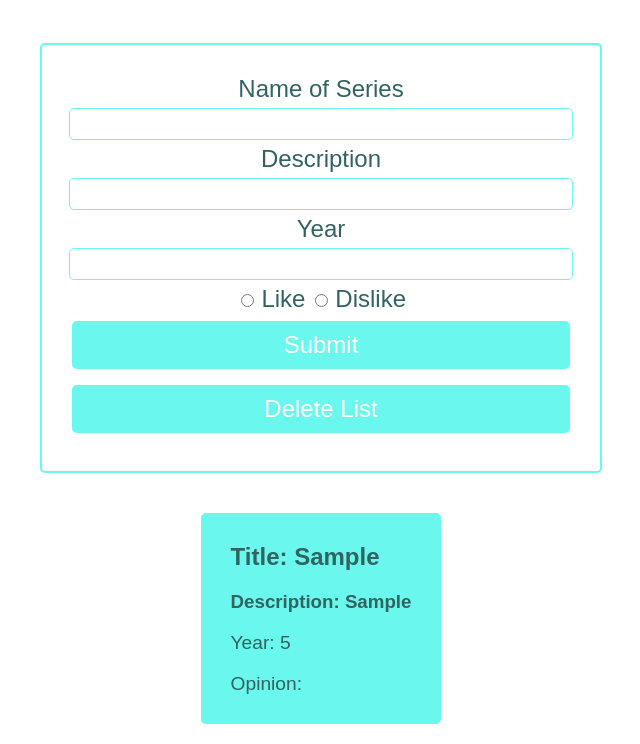
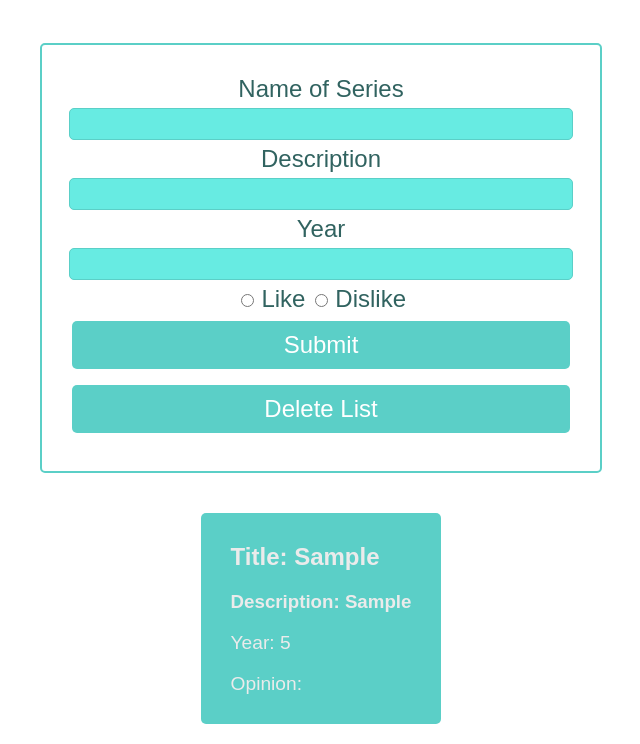
Before and after one commit to ashmanq/codeclan_w06d05_homework, a plain HTML site: page index.html in a window 1280 px wide. Both pictures are taken after typing "Sample", "Sample", "5" into the empty fields and a click on the input "Submit". Shown: the part 77-821 px from the top of the page, without its empty margins (319-959 px from the left). Drawn offline with Linux system fonts and the light colour scheme.

Commit message:
Minor changes to css to change appearance of form.

```diff
--- a/css/main.css
+++ b/css/main.css
@@ -25,7 +25,7 @@ form {
   border: 2px;
   border-style:solid;
   border-radius: 5px;
-  border-color: #6af7ee;
+  border-color: #5bcfc7;
 }
 
 /* Remove arrows in number input for Chrome, Safari, Edge, Opera */
@@ -45,7 +45,8 @@ form input[type=text], input[type=number]{
   border: 1px;
   border-style:solid;
   border-radius: 5px;
-  border-color: #6af7ee;
+  border-color: #5bcfc7;
+  background-color: #67ebe2;
   text-align: center;
 }
 
@@ -79,7 +80,8 @@ p {
 
 
 .list {
-  background-color: #6af7ee;
+  background-color: #5bcfc7;
+  color: #ebebeb;
   margin: 10px;
   padding: 10px 30px;
   border-radius: 5px;
@@ -99,7 +101,7 @@ p {
   font-size: 1.5em;
   border-radius: 5px;
   width: 100%;
-  background-color: #6af7ee;
+  background-color: #5bcfc7;
   color: white;
 }
 
```
